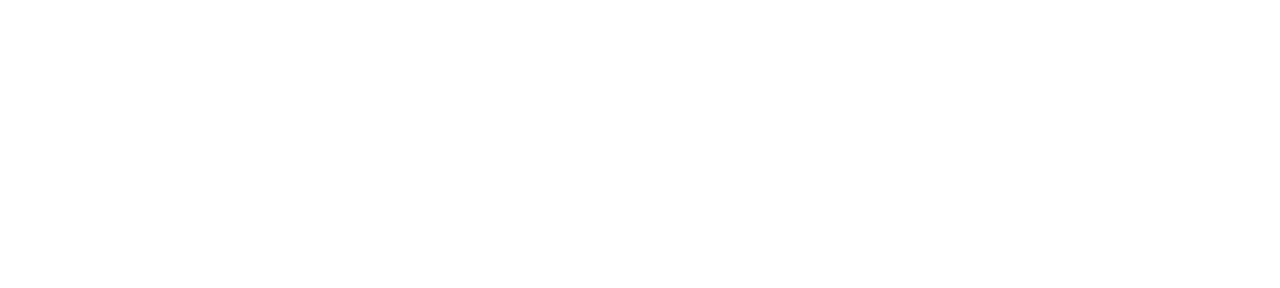
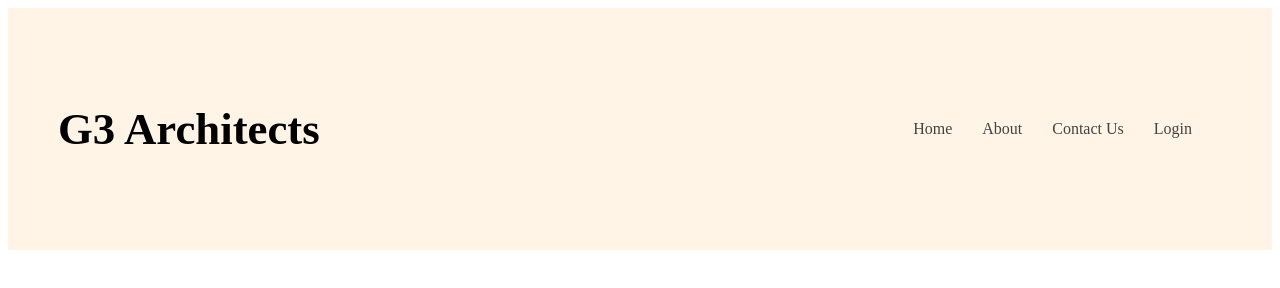
Before and after one commit to jihaduddinjbm/g3-architect-website, a plain HTML site: page index.html in a window 1280 px wide. Drawn offline with Linux system fonts and the light colour scheme.

Commit message:
finished the nav

```diff
--- a/index.html
+++ b/index.html
@@ -4,8 +4,19 @@
     <meta charset="UTF-8">
     <meta name="viewport" content="width=device-width, initial-scale=1.0">
     <title>G3 Architects website</title>
+    <link rel="stylesheet" href="styles/architect.css">
 </head>
 <body>
-
+    <header class="header">
+        <nav>
+            <h3 class="nav-title">G3 Architects</h3>
+            <ul>
+               <li><a href="">Home</a></li>
+               <li><a href=""> About</a></li>
+               <li><a href=""> Contact Us</a></li>
+               <li><a href="">Login</a></li>
+            </ul>
+        </nav>
+    </header>
 </body>
 </html>
--- a/styles/architect.css
+++ b/styles/architect.css
@@ -0,0 +1,37 @@
+{
+    <link rel="preconnect" href="https://fonts.googleapis.com">
+<link rel="preconnect" href="https://fonts.gstatic.com" crossorigin>
+<link href="https://fonts.googleapis.com/css2?family=Open+Sans:wght@800&family=Poppins&family=Work+Sans:wght@800&display=swap" rel="stylesheet">
+}
+{
+    font-family: 'Open Sans', sans-serif;
+    font-family: 'Poppins', sans-serif;
+    font-family: 'Work Sans', sans-serif;
+}
+.header{
+    background: rgba(255, 144, 14, 0.10);;
+    padding: 50px;
+}
+nav{
+    display: flex;
+    justify-content: space-between;
+    align-items: center;
+}
+.nav-title{
+    font-size: 2.8rem;
+    font-weight: 700;
+}
+nav > ul{
+    color: #424242;
+    display: flex;
+}
+nav li{
+    list-style: none;
+    margin-right: 30px;
+    font-size: 1rem;
+    font-weight: 500;
+}
+nav li a{
+    text-decoration: none;
+    color: #424242;
+}
```
